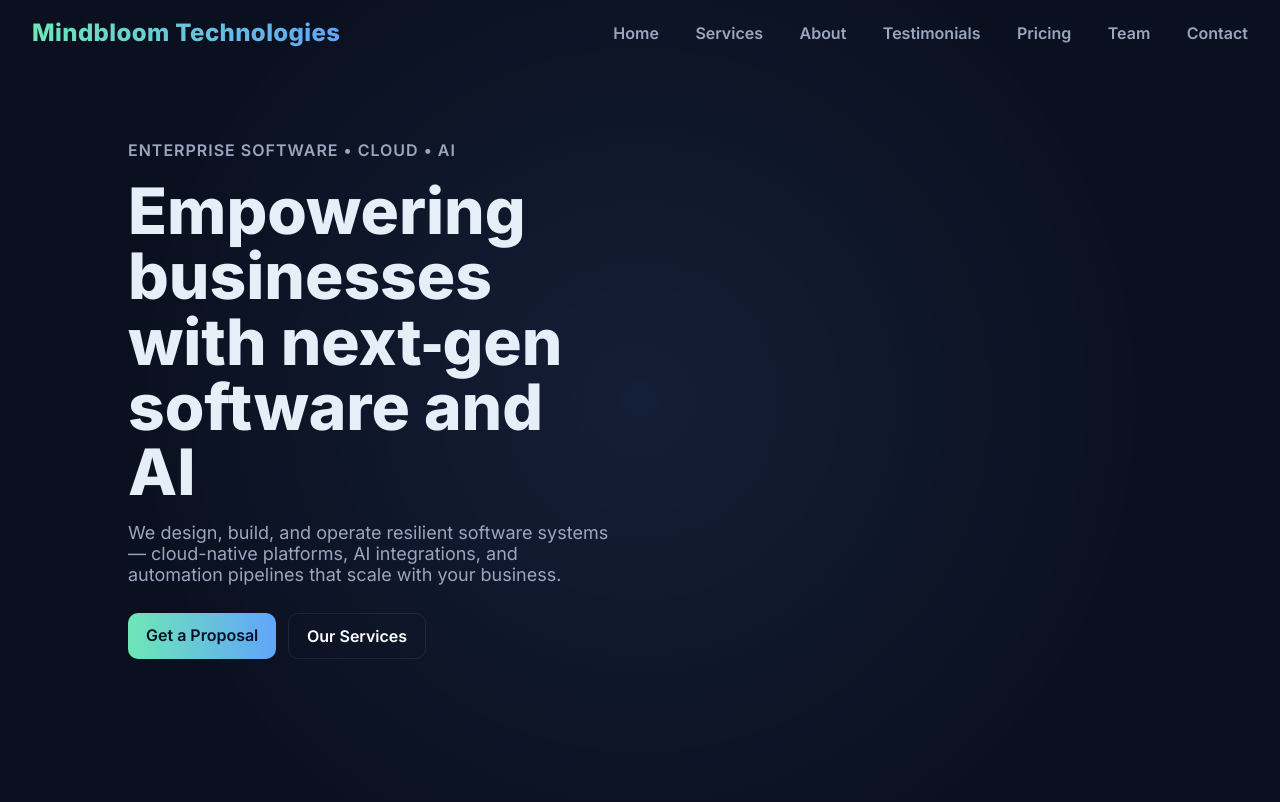
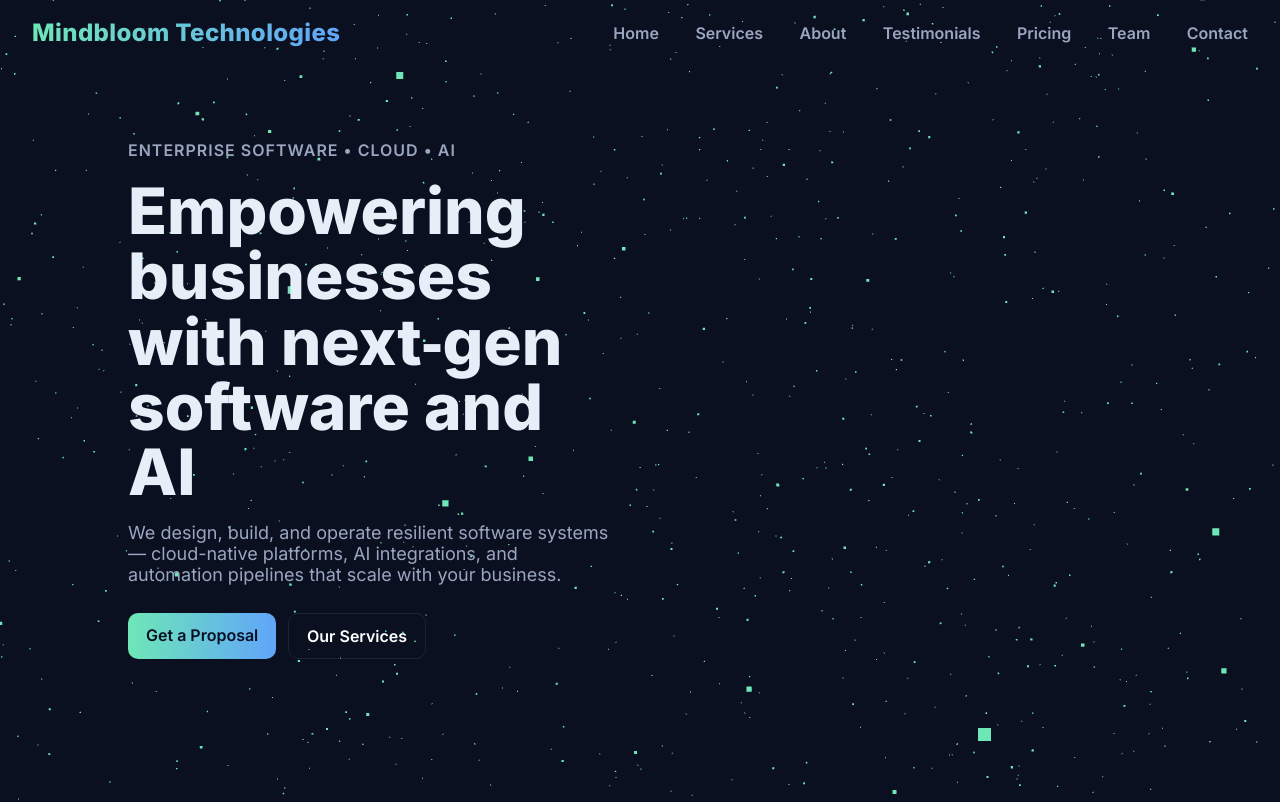
Before and after one commit to mindbloomtech/portfolio, a plain HTML site: page index.html in a window 1280 px wide. Shown: the top 802 px of the page. Drawn offline with nearby package versions, Linux system fonts and the light colour scheme; animation ran at ten frames a second.

Commit message:
Update index.html

```diff
--- a/index.html
+++ b/index.html
@@ -1492,29 +1492,27 @@
     <script type="module">
         import * as THREE from 'three';
 
-        // Performance check - disable 3D on very low-end devices
-        const isLowEndDevice = navigator.hardwareConcurrency < 4 ||
-            (navigator.deviceMemory && navigator.deviceMemory < 4) ||
-            /Android.*Chrome\/[0-5]/.test(navigator.userAgent);
+        // Full graphics enabled for all devices
+        const isLowEndDevice = false;
 
         // Use native smooth scrolling instead of Lenis for better performance
         gsap.registerPlugin(ScrollTrigger);
 
         const container = document.getElementById('model');
 
-        // Only initialize 3D scene if device can handle it
-        if (!isLowEndDevice && !window.matchMedia('(prefers-reduced-motion: reduce)').matches) {
+        // Initialize 3D scene for all devices (only skip if user prefers reduced motion)
+        if (!window.matchMedia('(prefers-reduced-motion: reduce)').matches) {
             const scene = new THREE.Scene();
             const camera = new THREE.PerspectiveCamera(45, innerWidth / innerHeight, 0.1, 1000);
             camera.position.set(0, 0, 6);
 
             const renderer = new THREE.WebGLRenderer({
-                antialias: window.innerWidth > 768,
+                antialias: true,
                 alpha: true,
                 powerPreference: "high-performance"
             });
             renderer.setSize(innerWidth, innerHeight);
-            renderer.setPixelRatio(Math.min(window.devicePixelRatio, 1.5));
+            renderer.setPixelRatio(Math.min(window.devicePixelRatio, 2));
             renderer.outputColorSpace = THREE.SRGBColorSpace;
             container.appendChild(renderer.domElement);
 
@@ -1522,7 +1520,7 @@
             const dir = new THREE.DirectionalLight(0xffffff, 0.8); dir.position.set(5, 5, 5); scene.add(dir);
             const hemi = new THREE.HemisphereLight(0x6eebc0, 0x10203a, 0.2); scene.add(hemi);
 
-            const orbGeo = new THREE.IcosahedronGeometry(1.6, window.innerWidth < 768 ? 2 : 3);
+            const orbGeo = new THREE.IcosahedronGeometry(1.6, 4);
             const orbMat = new THREE.MeshStandardMaterial({
                 color: 0x60a5fa,
                 metalness: 0.9,
@@ -1533,7 +1531,7 @@
             const orb = new THREE.Mesh(orbGeo, orbMat);
             scene.add(orb);
 
-            const particleCount = window.innerWidth < 768 ? 1000 : 2000;
+            const particleCount = 3000;
             const particlesGeo = new THREE.BufferGeometry();
             const positions = new Float32Array(particleCount * 3);
             for (let i = 0; i < particleCount * 3; i++) positions[i] = (Math.random() - 0.5) * 15;
@@ -1549,27 +1547,20 @@
                     camera.aspect = innerWidth / innerHeight;
                     camera.updateProjectionMatrix();
                     renderer.setSize(innerWidth, innerHeight);
-                    renderer.setPixelRatio(Math.min(window.devicePixelRatio, 1.5));
+                    renderer.setPixelRatio(Math.min(window.devicePixelRatio, 2));
                 }, 100);
             });
 
             let t1 = 0;
             let scrollProgress = 0;
-            let frameCount = 0;
 
             function animate() {
                 requestAnimationFrame(animate);
-                frameCount++;
-
-                // Reduce animation frequency on mobile
-                const skipFrames = window.innerWidth < 768 ? 2 : 1;
-                if (frameCount % skipFrames !== 0) return;
-
                 t1 += 0.01;
                 orb.position.y = Math.sin(t1) * 0.12;
-                orb.rotation.x += 0.002 + scrollProgress * 0.01;
-                orb.rotation.y += 0.004 + scrollProgress * 0.015;
-                particles.rotation.y += 0.0005;
+                orb.rotation.x += 0.002 + scrollProgress * 0.02;
+                orb.rotation.y += 0.004 + scrollProgress * 0.03;
+                particles.rotation.y += 0.001;
                 renderer.render(scene, camera);
             }
 
```
